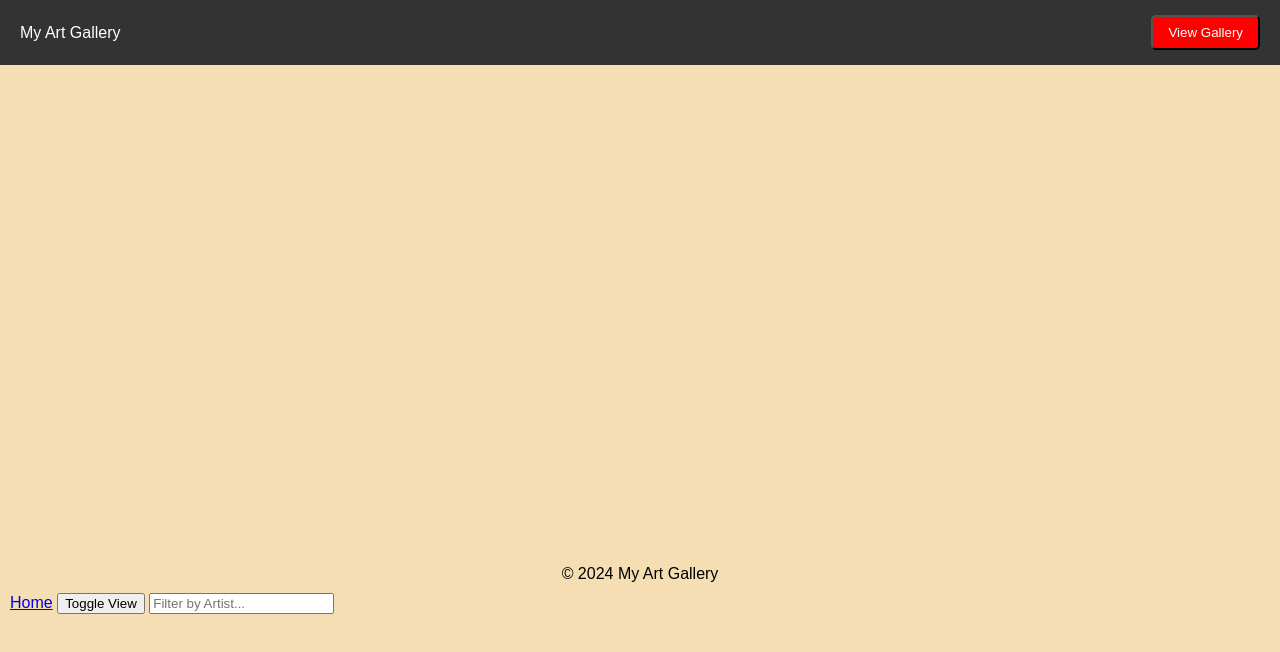
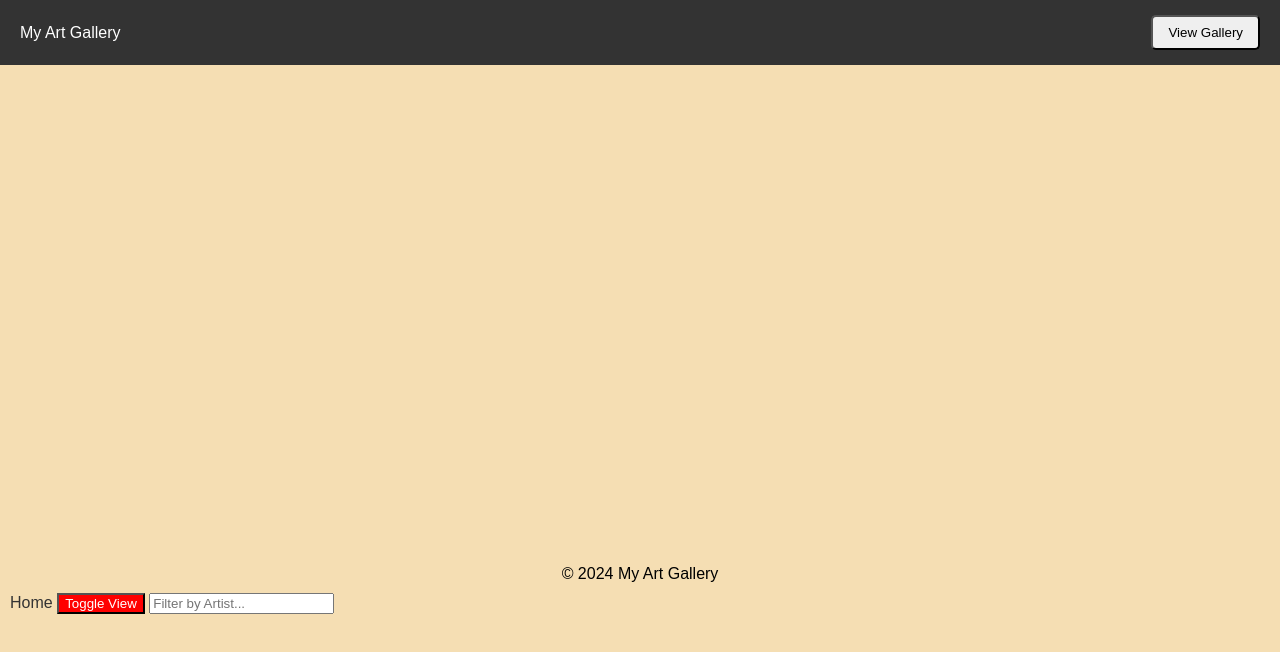
Before and after one commit to DOROTHY-22/Phase-1-Project, a plain HTML site: page frontend/index.html in a window 1280 px wide. Drawn offline with Linux system fonts and the light colour scheme; no server answers.

Commit message:
Styling the buttons and link

```diff
--- a/frontend/style.css
+++ b/frontend/style.css
@@ -15,7 +15,7 @@
 }
 
 nav button {
-    color: white;
+    color: white
     background-color:red ;
     text-decoration: none;
     padding: 8px 15px;
@@ -43,6 +43,15 @@
 .controls {
     padding: 10px;
 }
+#goHome{
+    text-decoration: none;
+    color: #333;
+}
+#toggleView{
+    background-color: red;
+    color: white;
+
+}
 
 #artContainer {
     display: grid;
```
